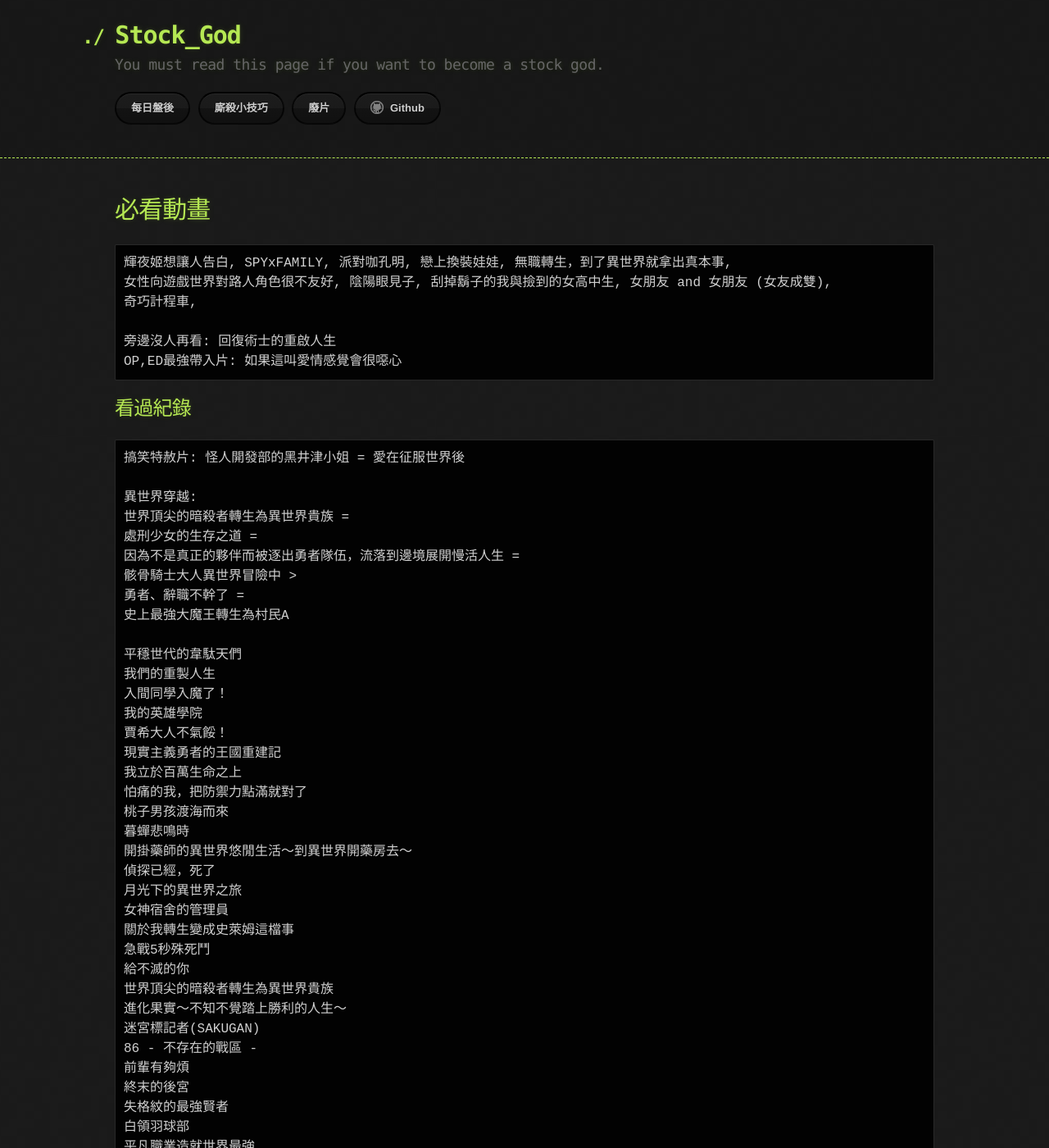
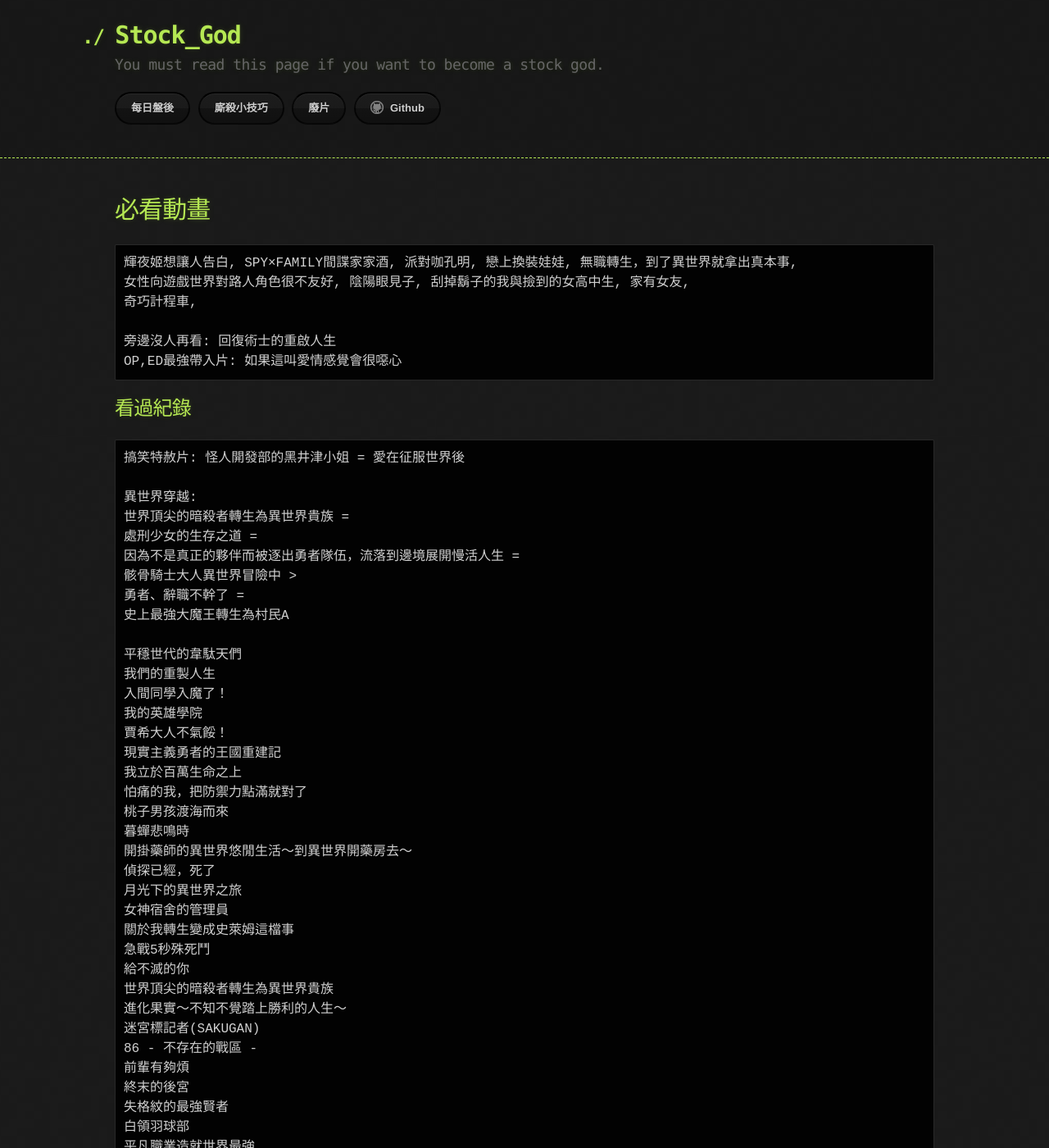
Before and after one commit to lepg5487/Stock_God, a Jekyll site: the page built from video.md, in a window 1280 px wide and 1400 px high. Shown: the whole window at 82% size. Built offline with Jekyll 4.4.1, drawn with Linux system fonts in a browser that asks for light colours; our own code applies the rules of GitHub Pages for plain Markdown files; some of the changed text lies outside the part shown.

Commit message:
Update video.md

````diff
--- a/video.md
+++ b/video.md
@@ -4,8 +4,8 @@ layout: testlayouts
 
 # 必看動畫
 ```
-輝夜姬想讓人告白, SPYxFAMILY, 派對咖孔明, 戀上換裝娃娃, 無職轉生，到了異世界就拿出真本事,
-女性向遊戲世界對路人角色很不友好, 陰陽眼見子, 刮掉鬍子的我與撿到的女高中生, 女朋友 and 女朋友 (女友成雙),
+輝夜姬想讓人告白, SPY×FAMILY間諜家家酒, 派對咖孔明, 戀上換裝娃娃, 無職轉生，到了異世界就拿出真本事,
+女性向遊戲世界對路人角色很不友好, 陰陽眼見子, 刮掉鬍子的我與撿到的女高中生, 家有女友,
 奇巧計程車,
 
 旁邊沒人再看: 回復術士的重啟人生
````
Also changed, not shown: other parts of video.md (+5 -0 lines).
